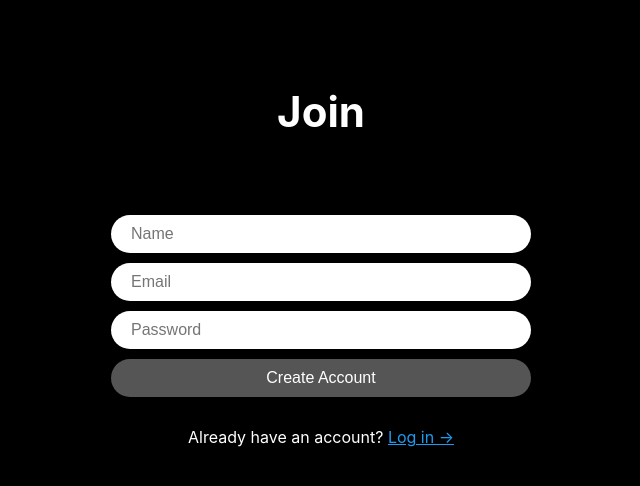
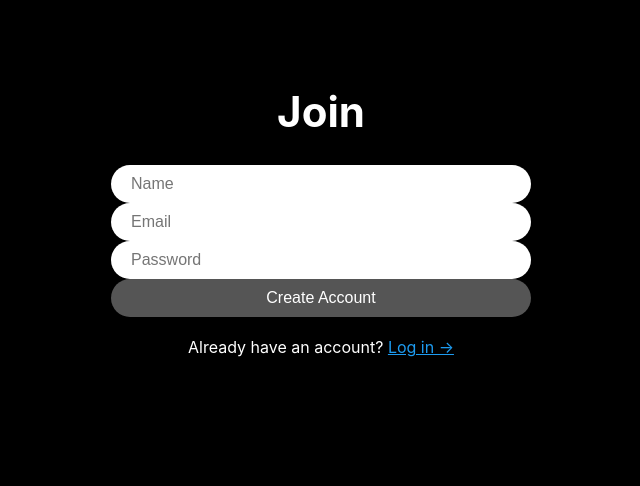
Before and after one commit to pknu-wap/newcomers-frontend-study-team-1, a React (Vite) app: page /create-account in a window 1280 px wide. Shown: the top 486 px of the page, without its empty margins (319-959 px from the left). Built offline with nearby package versions, Linux system fonts and the light colour scheme; no server answers.

Commit message:
오류수정

```diff
--- a/src/components/auth-components.tsx
+++ b/src/components/auth-components.tsx
@@ -0,0 +1,54 @@
+import { styled } from "styled-components";
+
+export const Wrapper = styled.div`
+  height: 100%;
+  display: flex;
+  flex-direction: column;
+  align-items: center;
+  width: 420px;
+  padding: 50px 0px;
+`;
+
+export const Title = styled.h1`
+  font-size: 42px;
+`;
+
+export const Form = styled.form`
+  margin-top: 50px;
+  margin-bottom: 10px;
+  display: flex;
+  flex-direction: column;
+  gap: 10px;
+  width: 100%;
+`;
+
+export const Input = styled.input`
+  padding: 10px 20px;
+  border-radius: 50px;
+  border: none;
+  width: 100%;
+  font-size: 16px;
+
+  &[type="submit"] {
+    cursor: pointer;
+    background-color: #555555;
+    color: white;
+
+    &:hover {
+      opacity: 0.8;
+    }
+  }
+`;
+
+export const Error = styled.span`
+  font-weight: 680;
+  color: tomato;
+`;
+
+export const Switcher = styled.span`
+  margin-top: 20px;
+
+  a {
+    color: #1d9bf0;
+  }
+`;
--- a/src/firebase.ts
+++ b/src/firebase.ts
@@ -1,5 +1,7 @@
 import { initializeApp } from "firebase/app";
 import { getAuth } from "firebase/auth";
+import { getFirestore } from "firebase/firestore";
+import { getStorage } from "firebase/storage";
 
 const firebaseConfig = {
   apiKey: "AIzaSyDTCAmwR1ldaWIAXPGV_qaXIF68ngmYHDI",
@@ -13,3 +15,5 @@ const firebaseConfig = {
 const app = initializeApp(firebaseConfig);
 
 export const auth = getAuth(app);
+export const storage = getStorage(app);
+export const db = getFirestore(app);
--- a/src/routes/create-account.tsx
+++ b/src/routes/create-account.tsx
@@ -1,62 +1,9 @@
 import { createUserWithEmailAndPassword, updateProfile } from "firebase/auth";
 import { FirebaseError } from "firebase/app";
 import React, { useState } from "react";
-import { useNavigate, Link } from "react-router-dom";
-import styled from "styled-components";
+import { useNavigate, Link, Form } from "react-router-dom";
 import { auth } from "../firebase";
-
-const Wrapper = styled.div`
-  height: 100%;
-  display: flex;
-  flex-direction: column;
-  align-items: center;
-  width: 420px;
-  padding: 50px 0px;
-`;
-
-const Title = styled.h1`
-  font-size: 42px;
-`;
-
-const Form = styled.form`
-  margin-top: 50px;
-  margin-bottom: 10px;
-  display: flex;
-  flex-direction: column;
-  gap: 10px;
-  width: 100%;
-`;
-
-const Input = styled.input`
-  padding: 10px 20px;
-  border-radius: 50px;
-  border: none;
-  width: 100%;
-  font-size: 16px;
-
-  &[type="submit"] {
-    cursor: pointer;
-    background-color: #555555;
-    color: white;
-
-    &:hover {
-      opacity: 0.8;
-    }
-  }
-`;
-
-const Error = styled.span`
-  font-weight: 680;
-  color: tomato;
-`;
-
-const Switcher = styled.span`
-  margin-top: 20px;
-
-  a {
-    color: #1d9bf0;
-  }
-`;
+import { Error, Input, Switcher, Title, Wrapper } from "../components/auth-components";
 
 export default function CreateAccount() {
   const [isLoading, setLoading] = useState(false);
```
